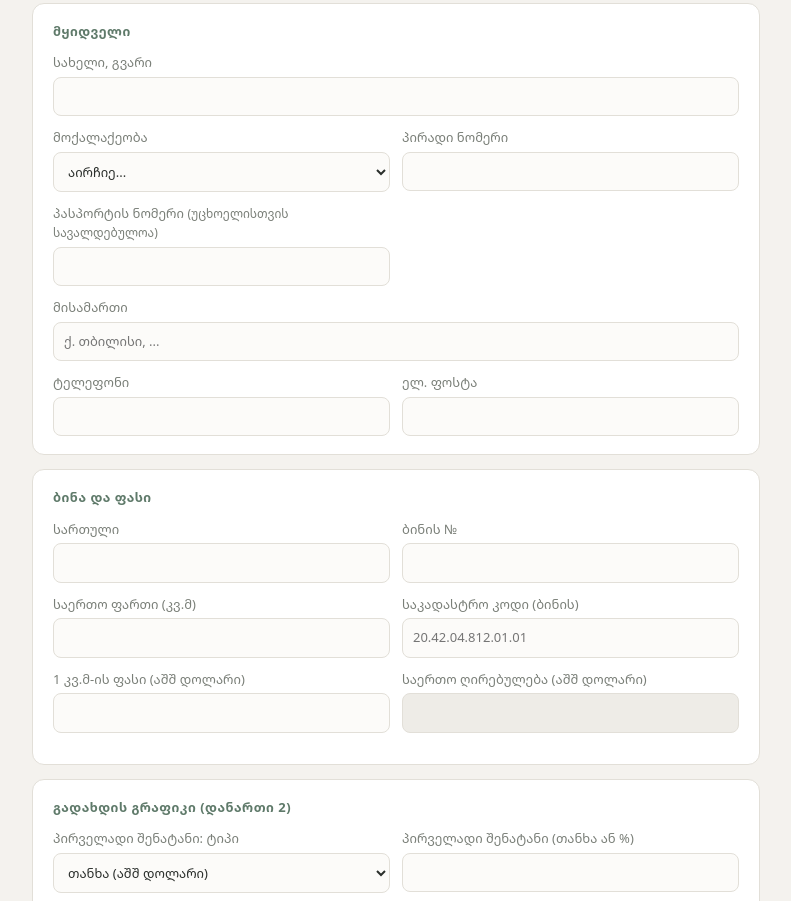
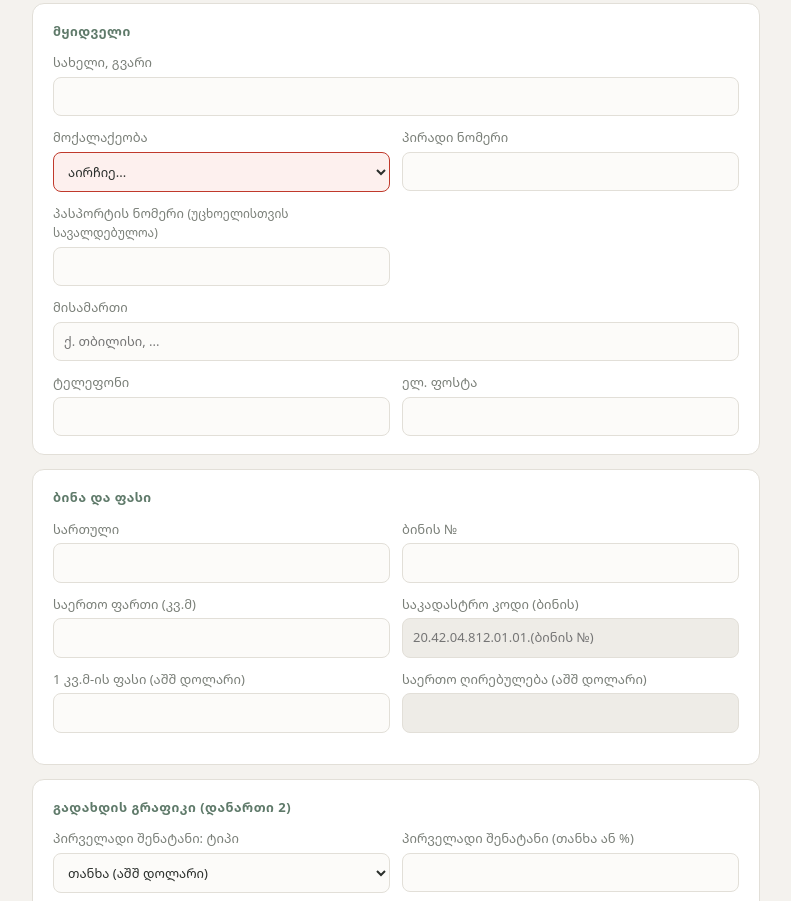
Before and after one commit to minde5ana-web/contracts, a plain HTML site: page index.html in a window 1280 px wide. Shown: the part 329-1230 px from the top of the page, without its empty margins (244-1035 px from the left). Drawn offline with Linux system fonts and the light colour scheme.

Commit message:
Add files via upload

```diff
--- a/index.html
+++ b/index.html
@@ -39,7 +39,7 @@ button{width:100%;padding:14px;border:0;border-radius:10px;background:var(--acc)
 <div class="card"><h2>ბინა და ფასი</h2><div class="g">
 <label>სართული<input id="floor"></label><label>ბინის №<input id="apt"></label>
 <label>საერთო ფართი (კვ.მ)<input id="area" type="number" step="0.01" min="0"></label>
-<label>საკადასტრო კოდი (ბინის)<input id="cadastral" placeholder="20.42.04.812.01.01"></label>
+<label>საკადასტრო კოდი (ბინის)<input id="cadastral" readonly tabindex="-1" placeholder="20.42.04.812.01.01.(ბინის №)" style="background:#eeece7;cursor:not-allowed"></label>
 <label>1 კვ.მ-ის ფასი (აშშ დოლარი)<input id="price_sqm" type="number" step="0.01" min="0"></label>
 <label>საერთო ღირებულება (აშშ დოლარი)<input id="price_total" type="number" readonly tabindex="-1" style="background:#eeece7;cursor:not-allowed"></label></div>
 <p class="words" id="pw"></p></div>
@@ -86,10 +86,10 @@ $('date').value=new Date().toISOString().slice(0,10);
 function sched(){const T=Math.round(+$('price_total').value*100),I=V('initmode')==='pct'?Math.round(T*(+$('init').value)/100):Math.round(+$('init').value*100),n=Math.floor(+$('months').value);
  if(!T||!(n>=1)||$('init').value===''||I<0||I>=T||!V('date'))return null;const d0=pd(V('date')),rest=T-I,base=Math.floor(rest/n),rows=[{n:1,date:dmy(d0),amount:fmt(I/100)}];
  for(let i=1;i<=n;i++)rows.push({n:i+1,date:dmy(addM(d0,i)),amount:fmt((i===n?rest-base*(n-1):base)/100)});return rows}
-function refresh(){const a=+$('area').value,p=+$('price_sqm').value;$('price_total').value=(a&&p)?Math.round(a*p*100)/100:'';
+function refresh(){$('cadastral').value=V('apt')?'20.42.04.812.01.01.'+V('apt'):'';const a=+$('area').value,p=+$('price_sqm').value;$('price_total').value=(a&&p)?Math.round(a*p*100)/100:'';
  const l=V('lang'),t=+$('price_total').value;$('pw').innerHTML=p||t?'1 კვ.მ: <b>'+words(p,l)+'</b><br>სულ: <b>'+words(t,l)+'</b>':'';
  const r=sched(),tb=$('sch');tb.classList.toggle('hide',!r||V('type')!=='preliminary');if(r)tb.tBodies[0].innerHTML=r.map(x=>`<tr><td>${x.n}</td><td>${x.date}</td><td>${x.amount}</td></tr>`).join('')}
-['area','price_sqm','price_total','init','initmode','months','date','lang','type'].forEach(i=>$(i).addEventListener('input',()=>{refresh();if(i==='type')document.querySelectorAll('.pre').forEach(e=>e.classList.toggle('hide',V('type')!=='preliminary'))}));
+['apt','area','price_sqm','price_total','init','initmode','months','date','lang','type'].forEach(i=>$(i).addEventListener('input',()=>{refresh();if(i==='type')document.querySelectorAll('.pre').forEach(e=>e.classList.toggle('hide',V('type')!=='preliminary'))}));
 const msg=(t,c)=>{$('msg').className=c;$('msg').textContent=t};
 $('go').onclick=async()=>{
  const pre=V('type')==='preliminary',l=V('lang');
@@ -109,7 +109,7 @@ function chk(){const t=V('ctype'),ge=t==='ge',pn=V('buyer_pn'),pre=V('type')==='
  if(!t)ok=false;else if(ge){if(pn.length!==11)ok=false}else if(!(pn||V('buyer_passport')))ok=false;
  if(pre&&!V('contract_no'))ok=false;
  $('buyer_pn').classList.toggle('bad',badPn);$('pnmsg').textContent=badPn?'პირადი ნომერი უნდა იყოს ზუსტად 11 ციფრი (ჩაწერილია '+pn.length+')':'';
- $('ctype').classList.toggle('bad',!t&&!!touched.ctype);$('contract_no').classList.toggle('bad',pre&&!V('contract_no')&&!!touched.no);$('go').disabled=!ok}
+ $('ctype').classList.toggle('bad',!t);$('contract_no').classList.toggle('bad',pre&&!V('contract_no'));$('go').disabled=!ok}
 $('buyer_pn').addEventListener('input',()=>{if(V('ctype')!=='foreign')$('buyer_pn').value=V('buyer_pn').replace(/\D/g,'').slice(0,11);chk()});
 $('buyer_passport').addEventListener('input',chk);
 $('contract_no').addEventListener('input',()=>{touched.no=1;chk()});$('contract_no').addEventListener('blur',()=>{touched.no=1;chk()});
```
